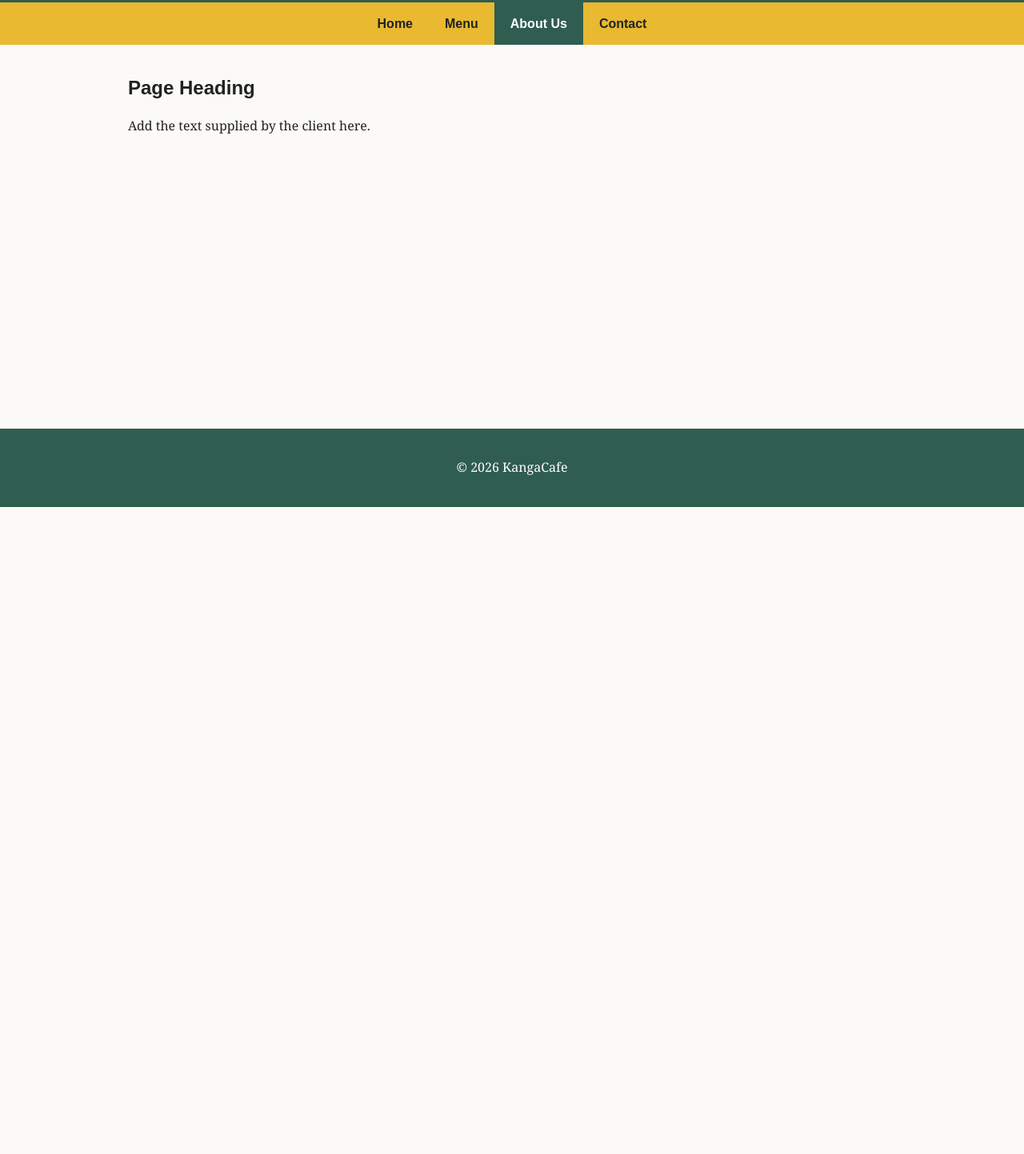
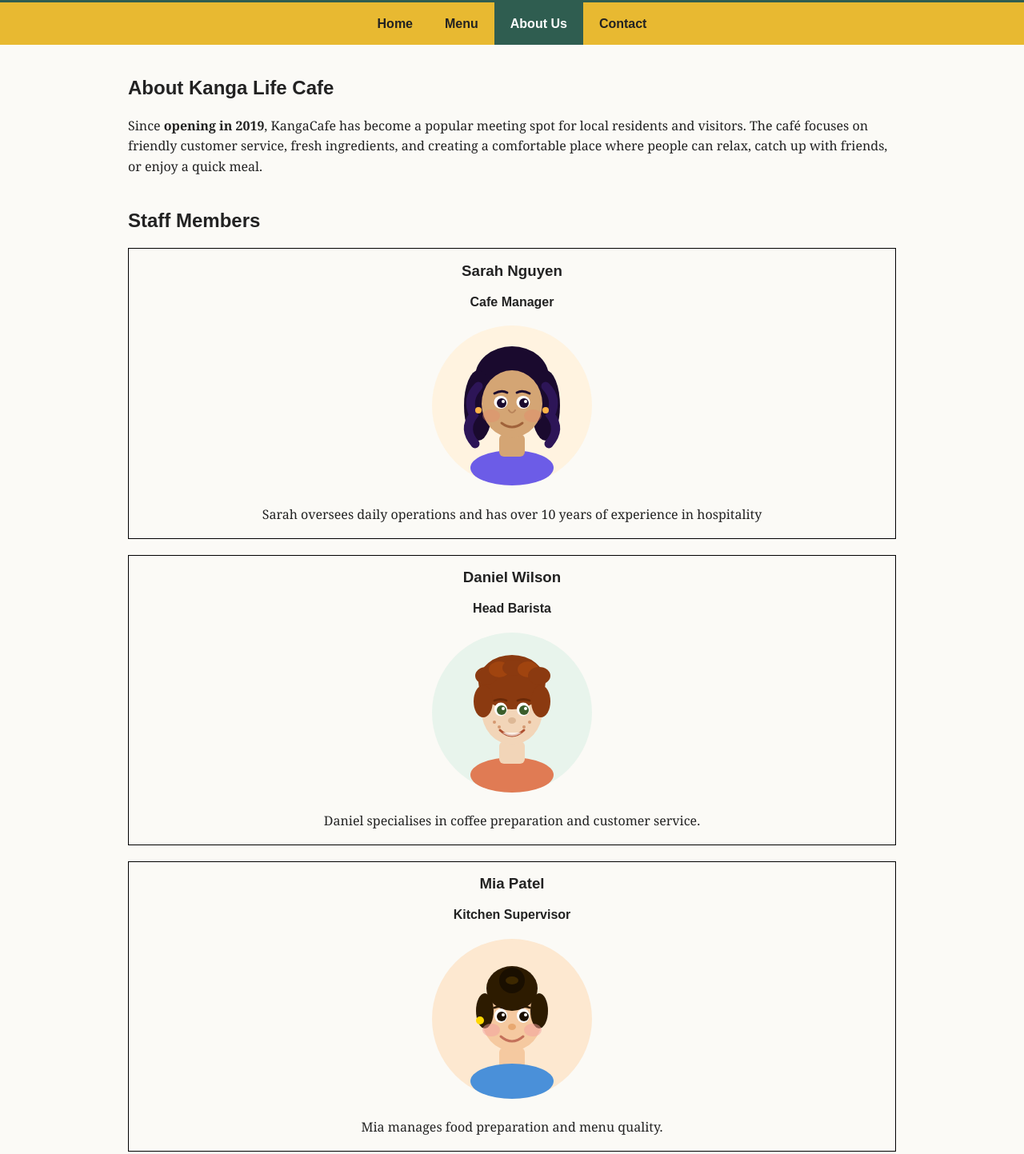
Before and after one commit to benjamin-callow/client-cafe-site, a plain HTML site: page about.html in a window 1280 px wide. Shown: the part 125-1568 px from the top of the page at 80% size. Before the commit the page ends 800 px from the top, so only its background shows below. Drawn offline with Linux system fonts and the light colour scheme.

Commit message:
Added "about" information Added staff member pics + bios Needed to rename some .svg images to match staff members

```diff
--- a/about.html
+++ b/about.html
@@ -39,9 +39,32 @@
   <main>
 
     <section>
-      <h1>Page Heading</h1>
-      <p>Add the text supplied by the client here.</p>
+      <h1>About Kanga Life Cafe</h1>
+      <p>Since <strong>opening in 2019</strong>, KangaCafe has become a popular meeting spot for local residents and visitors. The café focuses on friendly customer service, fresh ingredients, and creating a comfortable place where people can relax, catch up with friends, or enjoy a quick meal. </p>
     </section>
+
+    <section>
+      <h2>Staff Members</h2>
+      <article class="menu-item">
+        <h3>Sarah Nguyen</h3>
+        <h4>Cafe Manager</h4>
+        <img src="images/sarah.svg" alt="A portrait of Sarah Nguyen.">
+        <p>Sarah oversees daily operations and has over 10 years of experience in hospitality</p>
+      </article>
+
+      <article class="menu-item">
+        <h3>Daniel Wilson</h3>
+        <h4>Head Barista</h4>
+        <img src="images/daniel.svg" alt="A portrait of Daniel Wilson.">
+        <p>Daniel specialises in coffee preparation and customer service.</p>
+      </article>
+
+      <article class="menu-item">
+        <h3>Mia Patel</h3>
+        <h4>Kitchen Supervisor</h4>
+        <img src="images/mia.svg" alt="A portrait of Mia Patel.">
+      <p>Mia manages food preparation and menu quality.</p>
+      </article>
 
   </main>
 
--- a/style.css
+++ b/style.css
@@ -139,7 +139,8 @@ section {
   margin-block: 20px;
 }
 
-.menu-item h2, h3 {
+.menu-item h2, h3, h4 {
+  font-family: Arial, Helvetica, sans-serif;
   line-height: 1;
   font-size-adjust: 80%;
   padding-block: 0px;
```
Also changed, not shown: images/daniel.svg (renamed from images/jake.svg), images/sarah.svg (renamed from images/sofia.svg).
